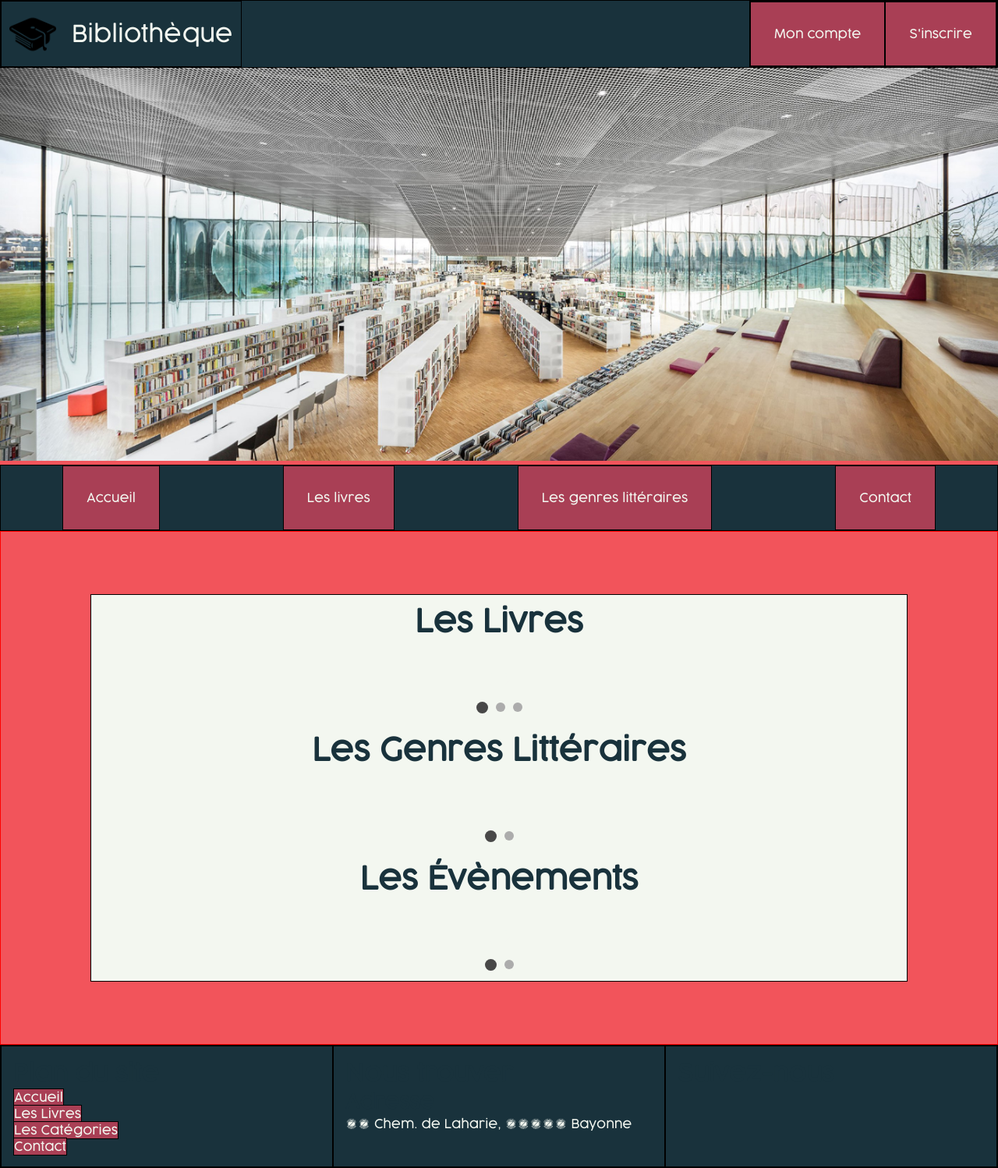
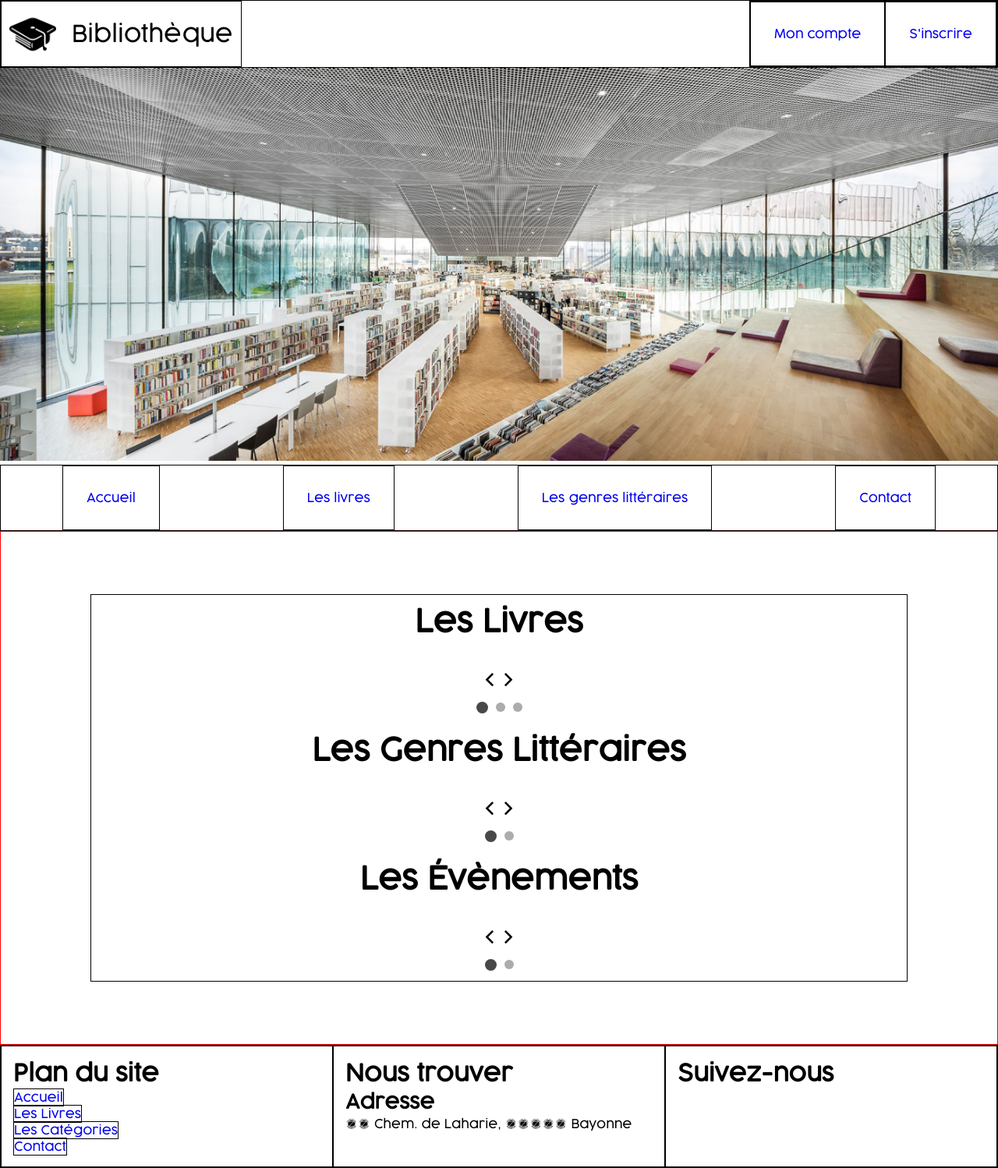
Before and after one commit to bapHyv/bibliotheque, a PHP site: page / in a window 1280 px wide. Shown: the whole page at 78% size. Run offline with PHP 8.4, Linux system fonts and the light colour scheme; some libraries are stand-ins or nearby versions; some web fonts are replaced.

Commit message:
erased everything related to variables and colors

```diff
--- a/css/index.css
+++ b/css/index.css
@@ -8,10 +8,7 @@
 }
 
 :root {
-  --bars-and-titles: #19323C;
-  --buttons: #A93F55;
-  --bg-and-font: #F3F7F0;
-  --bg: #F2545B;
+
 }
 
 * {
@@ -21,25 +18,19 @@
 
 body {
   font-family: 'Cocogoose';
-  color: var(--bg-and-font);
-  background-color: var(--bg);
 }
 
 a {
   text-decoration: none;
-  color: var(--bg-and-font);
-  background-color: var(--buttons);
 }
 
 h1,h2,h3,h4,h5,h6 {
-  color: var(--bars-and-titles)
 }
 
 .top-bar {
   display: flex;
   justify-content: space-between;
   border: 1px solid black;
-  background-color: var(--bars-and-titles);
 }
 
 .logo-and-name {
@@ -84,7 +75,6 @@ h1,h2,h3,h4,h5,h6 {
   border: 1px solid black;
   display: flex;
   justify-content: space-around;
-  background-color: var(--bars-and-titles);
 }
 
 .links-navbar {
@@ -99,7 +89,6 @@ main {
 
 .container {
   border: 1px solid black;
-  background-color: var(--bg-and-font);
 }
 
 section {
@@ -146,7 +135,6 @@ footer {
   border: 1px solid black;
   display: flex;
   justify-content: space-between;
-  background-color: var(--bars-and-titles);
 }
 
 .section-footer {
```
